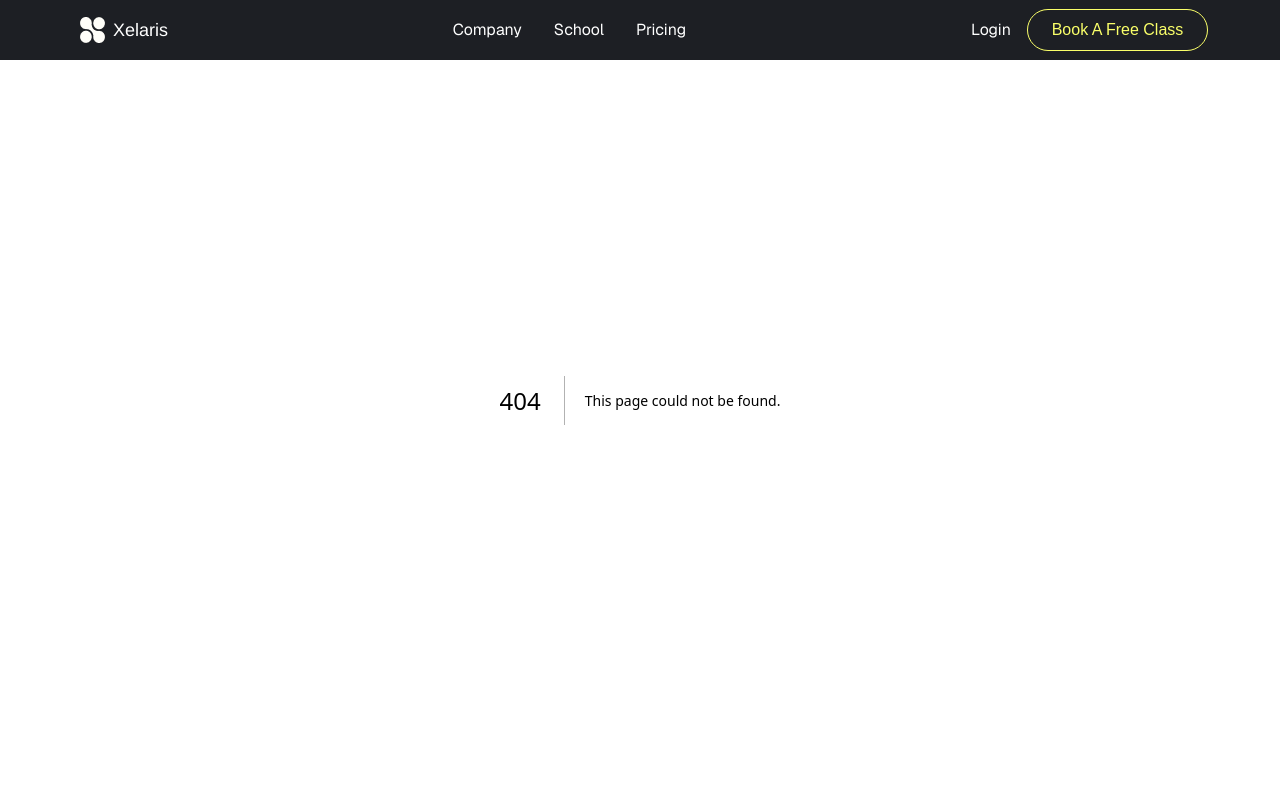
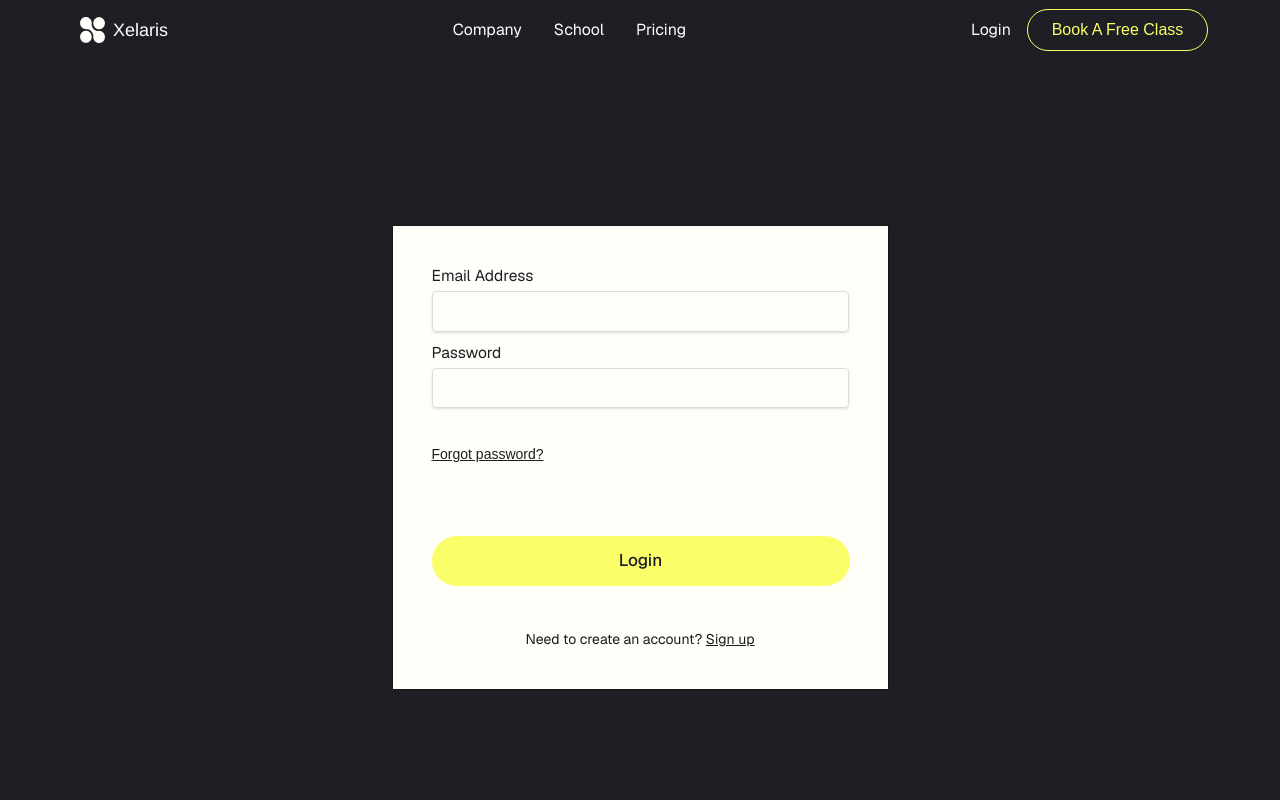
Before and after one commit to kentworld08/Xelaris, a Next.js app: page /LoginSignUp in a window 1280 px wide. Before the commit this address had no page. Shown: the top 800 px of the page. Built offline with nearby package versions, Linux system fonts and the light colour scheme.

Commit message:
feat: Add login/signup page with Zod validation and update related components

```diff
--- a/app/Form/page.tsx
+++ b/app/Form/page.tsx
@@ -4,6 +4,7 @@
 import React, { useState } from "react";
 import { useForm, FormProvider } from "react-hook-form";
 import { zodResolver } from "@hookform/resolvers/zod";
+
 import {
   stepOneFields,
   stepThreeFields,
@@ -78,7 +79,6 @@ export default function MultiStepForm() {
   const onSubmit = async (data: FullFormValues) => {
     console.log("Final Form Data:", data);
 
-    alert("Form submitted successfully!");
     methods.reset();
     setCurrentStep(0);
   };
--- a/app/Home/Sections/WhatWeTeach.tsx
+++ b/app/Home/Sections/WhatWeTeach.tsx
@@ -59,7 +59,7 @@ const WhatWeTeach = () => {
                   <div className="h-fit md:h-[78px] border-t-[0.5px] py-4 px-6 border-t-[#F3F3ED]">
                     <Link
                       href={route}
-                      className="h-[50px] rounded-[9999px] border-[1px] text-[#1D1F24] px-[21px] py-[9px] bg-primary flex items-center justify-center font-sans text-[16px] font-bold md:leading-6 md:w-[375px]"
+                      className="h-[50px] rounded-[9999px] border-[1px] text-[#1D1F24] px-[21px] py-[9px] bg-primary flex items-center justify-center font-sans text-[16px] font-bold md:leading-6 md:w-[375px] bg-yellow69"
                     >
                       {buttonText}
                     </Link>
--- /dev/null
+++ b/app/LoginSignUp/page.tsx
@@ -0,0 +1,103 @@
+"use client";
+
+import { z } from "zod";
+import { useForm } from "react-hook-form";
+import { zodResolver } from "@hookform/resolvers/zod";
+const loginSchema = z.object({
+  email: z.string().email({ message: "Invalid email address" }),
+  password: z
+    .string()
+    .min(8, { message: "Password must be at least 8 characters long" })
+    .max(100, { message: "Password cannot exceed 100 characters" }),
+});
+
+type LoginFormData = z.infer<typeof loginSchema>;
+
+export default function LoginPage() {
+  const {
+    register,
+    handleSubmit,
+    formState: { errors, isSubmitting },
+    reset,
+  } = useForm<LoginFormData>({
+    resolver: zodResolver(loginSchema),
+    defaultValues: {
+      email: "",
+      password: "",
+    },
+  });
+
+  const onSubmit = async (data: LoginFormData) => {
+    reset(data);
+  };
+
+  return (
+    <main className="md:h-[864px] md:bg-black24 flex justify-center items-center flex-col px-[20px] md:px-[72px] bg-[#FBFAF4] h-[864px]">
+      <h1 className="font-sans font-normal text-[30px] leading-[23px] tracking-[0.23px] mb-[28px] text-black24">
+        Welcome back
+      </h1>
+      <form
+        onSubmit={handleSubmit(onSubmit)}
+        className="md:p-[39px] max-w-2xl mx-auto bg-[#FFFEF9] md:h-fit md:w-[497px] gap-[10px] flex flex-col border-[0.3px] md:max-h-[760px] p-2 w-full"
+      >
+        <div>
+          <label
+            htmlFor="email"
+            className="block md:text-[15.63px] font-normal text-black24 font-sans md:leading-[22px]"
+          >
+            Email Address
+          </label>
+          <input
+            type="email"
+            id="email"
+            {...register("email")}
+            aria-invalid={!!errors.email}
+            aria-describedby={errors.email ? "email-error" : undefined}
+            className="mt-1 block w-full border-[#D9DCE1] shadow-sm p-2 border-[1px] rounded-[4px] placeholder:text-[#BDC1CA] text-black24 text-[15px]"
+          />
+          {errors.email && (
+            <p className="mt-1 text-sm text-red-600">{errors.email.message}</p>
+          )}
+        </div>
+
+        <div>
+          <label
+            htmlFor="password"
+            className="block md:text-[15.63px] font-normal text-black24 font-sans md:leading-[22px]"
+          >
+            Password
+          </label>
+          <input
+            type="password"
+            id="password"
+            {...register("password")}
+            aria-invalid={!!errors.password}
+            aria-describedby={errors.password ? "password-error" : undefined}
+            className="mt-1 block w-full border-[#D9DCE1] shadow-sm p-2 border-[1px] rounded-[4px] placeholder:text-[#BDC1CA] text-black24 text-[15px]"
+          />
+          {errors.password && (
+            <p className="mt-1 text-sm text-red-600">
+              {errors.password.message}
+            </p>
+          )}
+        </div>
+        <p className="underline font-normal text-[14px] leading-[24px] text-black24 mt-[24px]">
+          Forgot password?
+        </p>
+        <button
+          type="submit"
+          disabled={isSubmitting}
+          className="md:px-[21px] md:py-[9px] rounded-[9999px] bg-yellow69 text-black24 font-sans font-medium hover:opacity-90 md:w-[418px] md:h-[50px] w-full px-[13px] py-[9px] text-[17px] mt-[59.49px]"
+        >
+          {isSubmitting ? "Loading..." : "Login"}
+        </button>
+        <p className="font-sans font-normal text-[14px] text-center mt-[32.97px] text-[#1B1B1B]">
+          Need to create an account?{" "}
+          <span className="font-normal text-sans text-[14px] underline">
+            Sign up
+          </span>
+        </p>
+      </form>
+    </main>
+  );
+}
--- a/package.json
+++ b/package.json
@@ -3,7 +3,7 @@
   "version": "0.1.0",
   "private": true,
   "scripts": {
-    "dev": "next dev --turbopack",
+    "dev": "next dev ",
     "build": "next build",
     "start": "next start",
     "lint": "next lint"
```
Also changed, not shown: components/multi-step-form/StepOneForm.tsx (+0 -114 lines), 1 other file (tests, documents, lock files or other folders).
